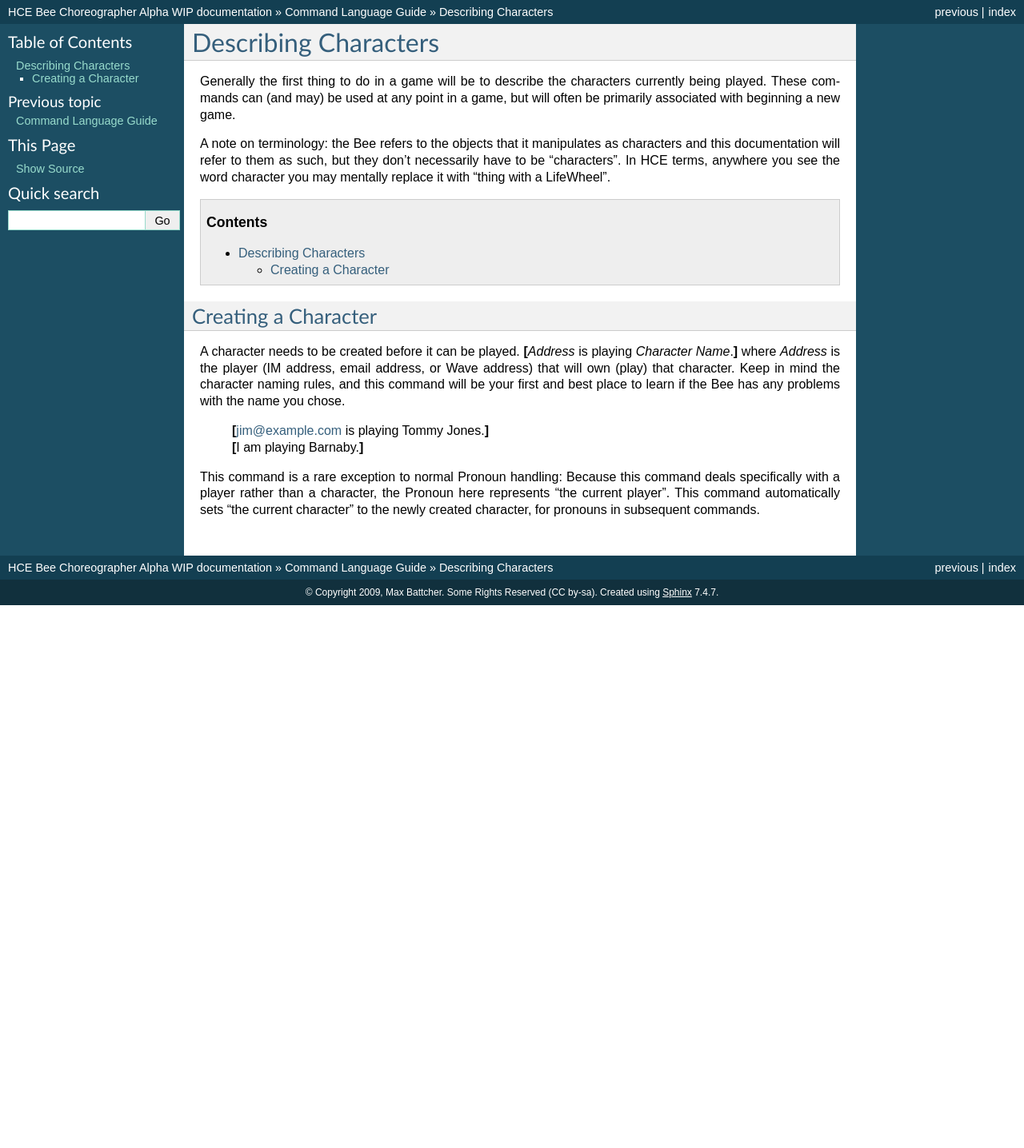
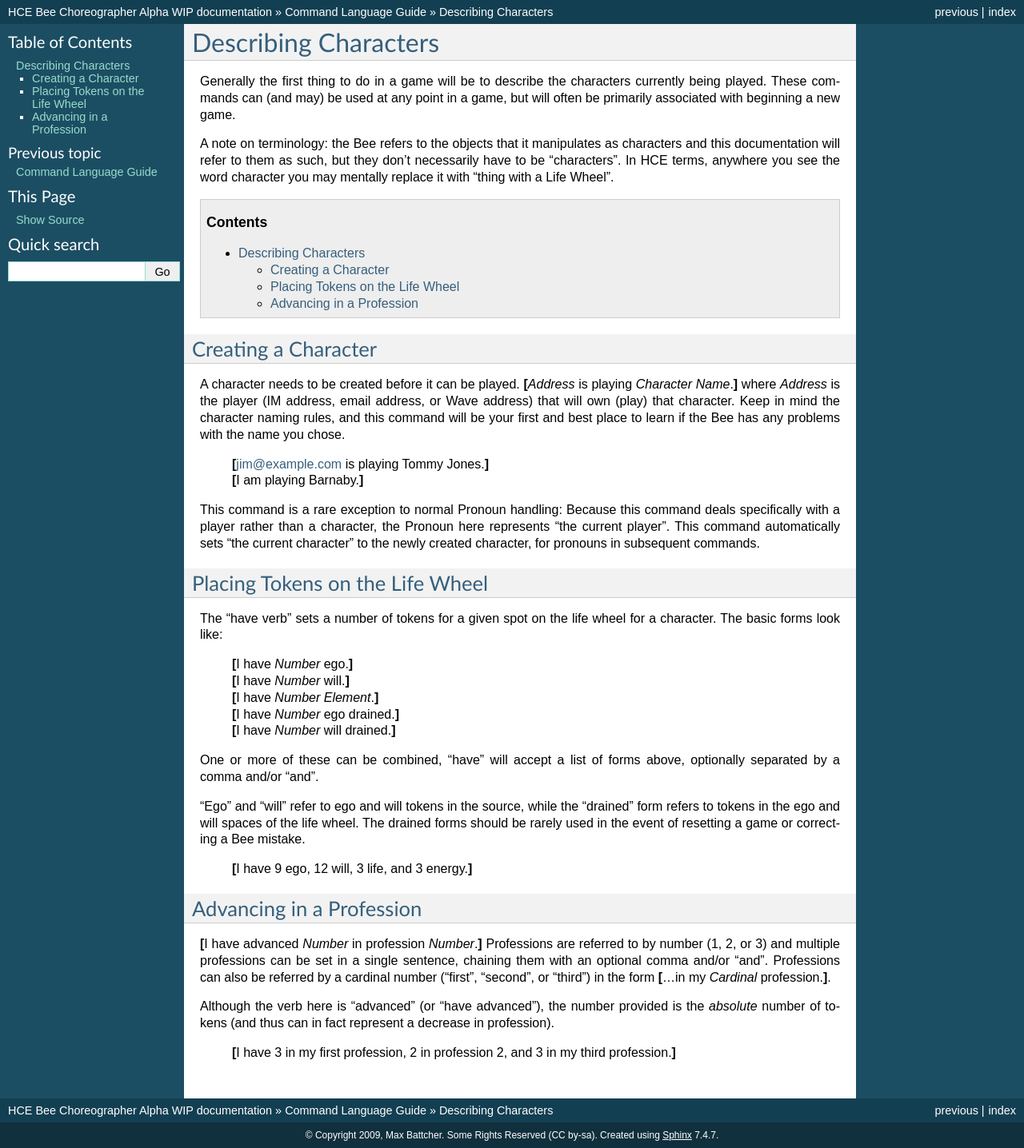
Before and after one commit to WorldMaker/madiolahb, a Sphinx documentation site: the page built from docs/source/chardesc.rst, in a window 1280 px wide. Shown: the whole page at 80% size. Built offline with Sphinx 7.4.7, drawn with Linux system fonts in a browser that asks for light colours; before the commit the page ends 900 px from its top, so only the background shows below that.

Commit message:
Documenting the rest of character description commands

```diff
--- a/docs/source/chardesc.rst
+++ b/docs/source/chardesc.rst
@@ -11,7 +11,7 @@ A note on terminology: the Bee refers to the objects that it manipulates
 as characters and this documentation will refer to them as such, but
 they don't necessarily have to be "characters". In HCE terms, anywhere
 you see the word character you may mentally replace it with "thing with
-a LifeWheel".
+a Life Wheel".
 
 .. contents::
 
@@ -34,4 +34,43 @@ the Pronoun here represents "the current player". This command
 automatically sets "the current character" to the newly created
 character, for pronouns in subsequent commands.
 
+Placing Tokens on the Life Wheel
+================================
+
+The "have verb" sets a number of tokens for a given spot on the life
+wheel for a character. The basic forms look like:
+
+  | **[**\ I have *Number* ego.\ **]**
+  | **[**\ I have *Number* will.\ **]**
+  | **[**\ I have *Number* *Element*.\ **]**
+  | **[**\ I have *Number* ego drained.\ **]**
+  | **[**\ I have *Number* will drained.\ **]**
+
+One or more of these can be combined, "have" will accept a list of forms
+above, optionally separated by a comma and/or "and".
+
+"Ego" and "will" refer to ego and will tokens in the source, while the
+"drained" form refers to tokens in the ego and will spaces of the life
+wheel. The drained forms should be rarely used in the event of resetting
+a game or correcting a Bee mistake.
+
+  **[**\ I have 9 ego, 12 will, 3 life, and 3 energy.\ **]**
+
+Advancing in a Profession
+=========================
+
+**[**\ I have advanced *Number* in profession *Number*.\ **]**
+Professions are referred to by number (1, 2, or 3) and multiple
+professions can be set in a single sentence, chaining them with an
+optional comma and/or "and". Professions can also be referred by a
+cardinal number ("first", "second", or "third") in the form **[**\ ...in
+my *Cardinal* profession.\ **]**.
+
+Although the verb here is "advanced" (or "have advanced"), the number
+provided is the *absolute* number of tokens (and thus can in fact
+represent a decrease in profession).
+
+  **[**\ I have 3 in my first profession, 2 in profession 2, and 3 in my
+  third profession.\ **]**
+
 .. vim: ai spell tw=72
```
